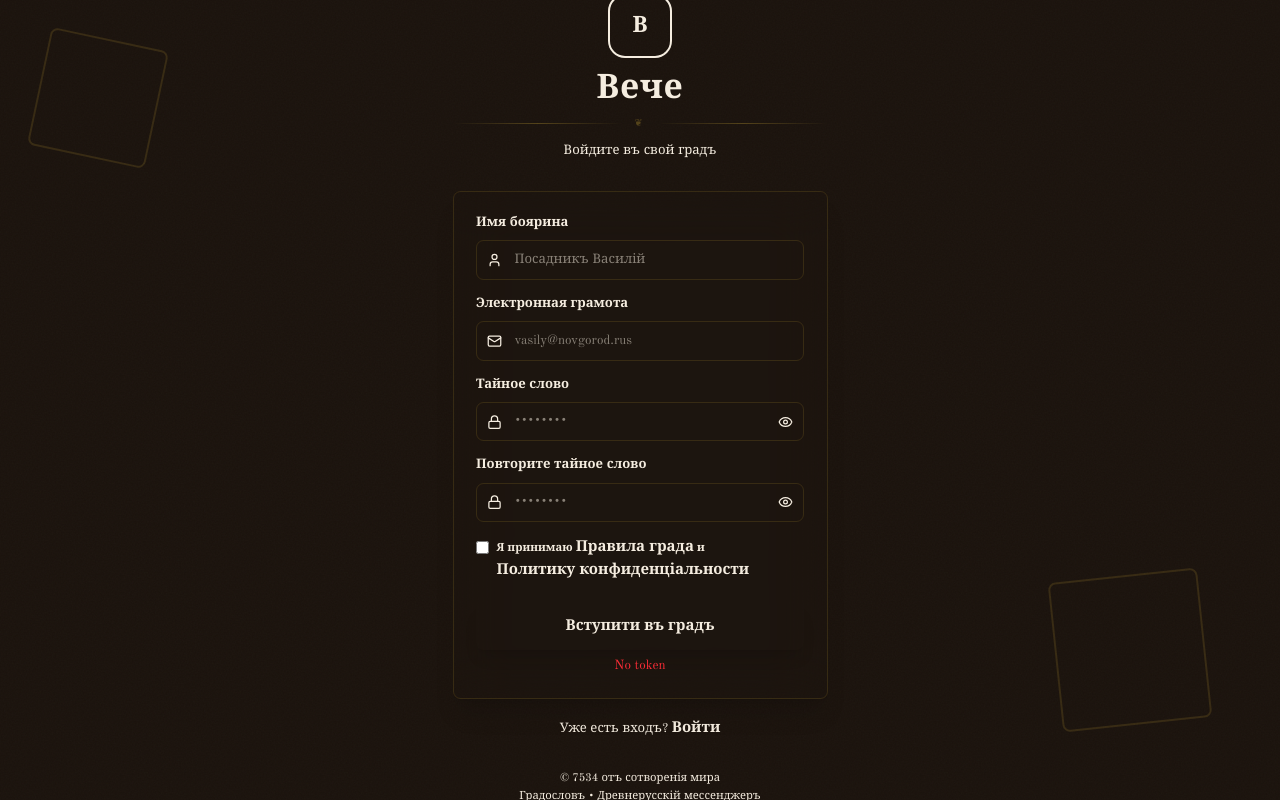
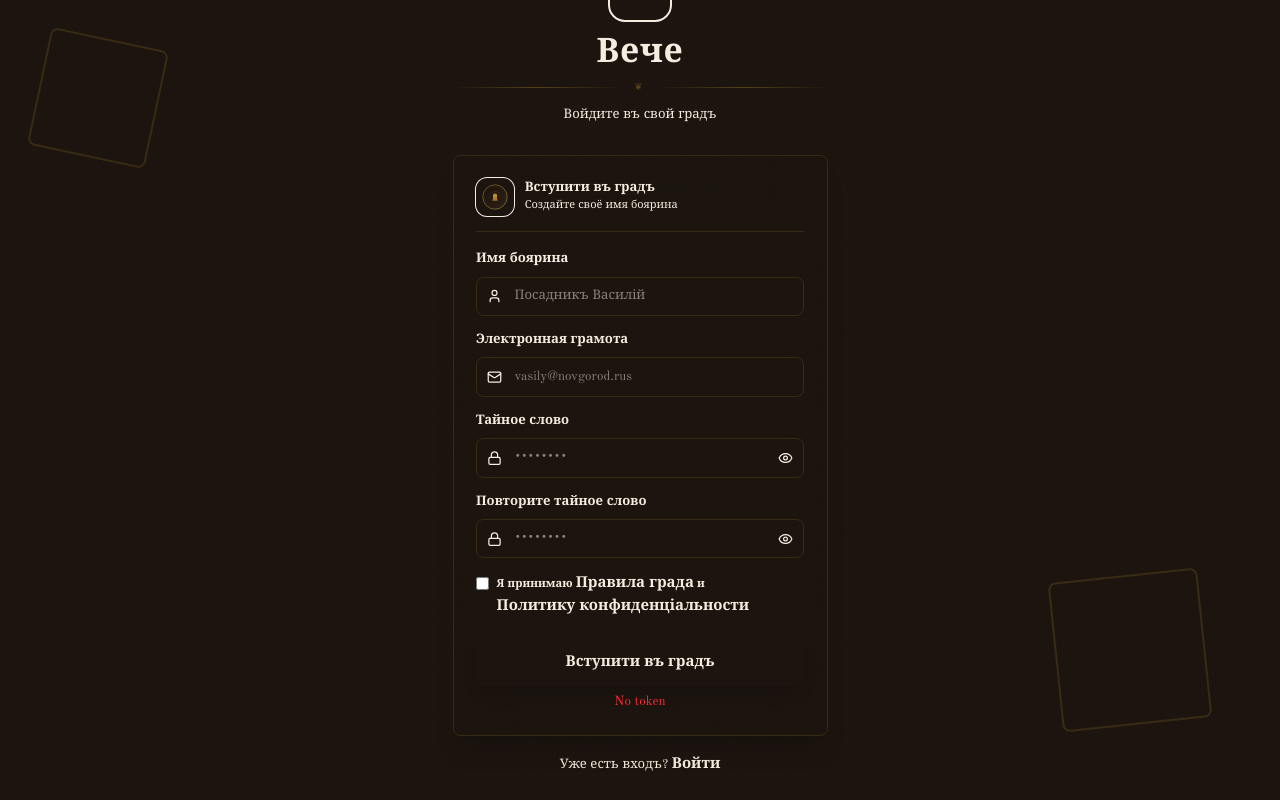
Before and after one commit to Berasta/veche-app, a React (Vite) app: page /auth/register in a window 1280 px wide. Built offline with nearby package versions, Linux system fonts and the light colour scheme; no server answers; what pocketbase would draw is missing.

Commit message:
add logo to registration page

```diff
--- a/src/pages/RegisterPage.tsx
+++ b/src/pages/RegisterPage.tsx
@@ -45,6 +45,17 @@ export const RegisterPage = () => {
   return (
     <form onSubmit={handleSubmit} className="space-y-4 md:space-y-5">
       <div className="bg-card/40 backdrop-blur-xl border border-border rounded-lg p-4 md:p-6 shadow-xl">
+        {/* Logo */}
+        <div className="flex items-center gap-3 mb-5 pb-4 border-b border-border/50">
+          <div className="w-10 h-10 rounded-xl overflow-hidden bg-gradient-to-br from-primary/20 to-accent/20 flex items-center justify-center ring-1 ring-primary/20 flex-shrink-0">
+            <img src="/logo.svg" alt="Вече" className="w-7 h-7" />
+          </div>
+          <div>
+            <h3 className="text-sm font-semibold text-foreground">Вступити въ градъ</h3>
+            <p className="text-[11px] text-muted-foreground">Создайте своё имя боярина</p>
+          </div>
+        </div>
+
         <div className="space-y-4">
           {/* Username */}
           <div>
```
